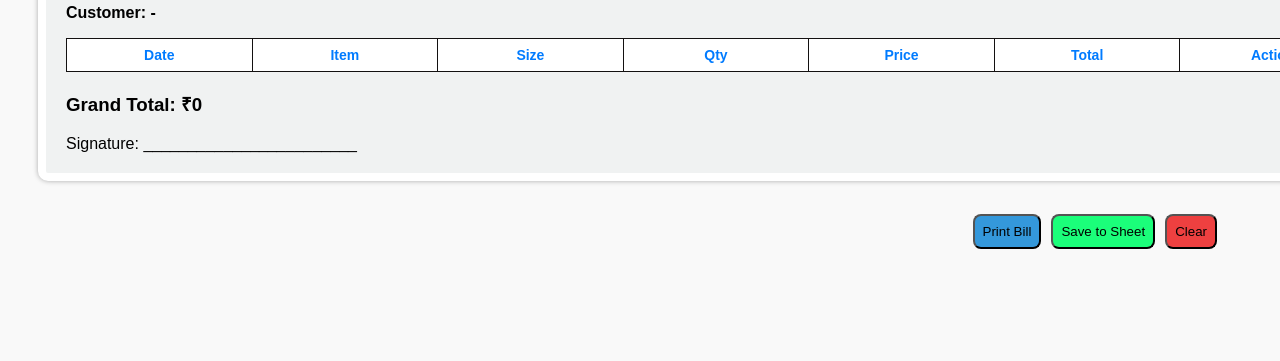
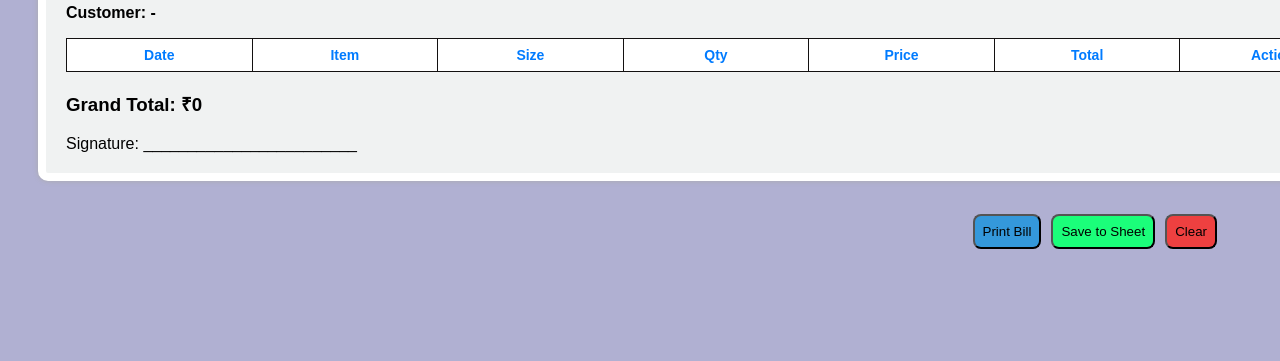
Before and after one commit to Santosh-005/Billing-app, a plain HTML site: page index.html in a window 1280 px wide. Shown: the part 439-800 px from the top of the page. Drawn offline with Linux system fonts and the light colour scheme.

Commit message:
Update style.css

```diff
--- a/style.css
+++ b/style.css
@@ -1,6 +1,6 @@
 body {
     font-family: Arial, sans-serif;
-    background: #f9f9f9;
+    background: #b0b0d2;
 }
 
 header {
```
